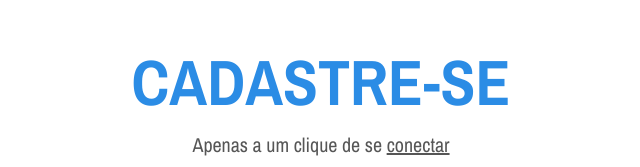
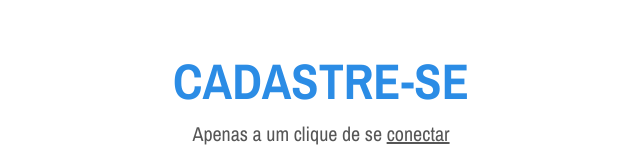
Before and after one commit to vmleroy/ihc-cefet, a React app in the folder frontend/: page /register in a window 1280 px wide. Shown: the part 109-276 px from the top of the page, without its empty margins (319-959 px from the left). Built offline with nearby package versions, Linux system fonts and the light colour scheme; a web font is replaced by a local one.

Commit message:
change font

```diff
--- a/frontend/src/pages/Register/Register.jsx
+++ b/frontend/src/pages/Register/Register.jsx
@@ -15,7 +15,7 @@ export const Register = () => {
     <div className="flex h-full w-full items-center justify-center">
       <div className="flex w-3/4 flex-col items-center justify-center gap-5">
         <div className="flex w-full flex-col items-center justify-center text-center">
-          <p className="text-[64px] font-bold text-light-primary">
+          <p className="text-[50px] font-bold text-light-primary">
             CADASTRE-SE
           </p>
           <p className="text-[20px] text-light-secondary dark:text-dark-secondary">
```
